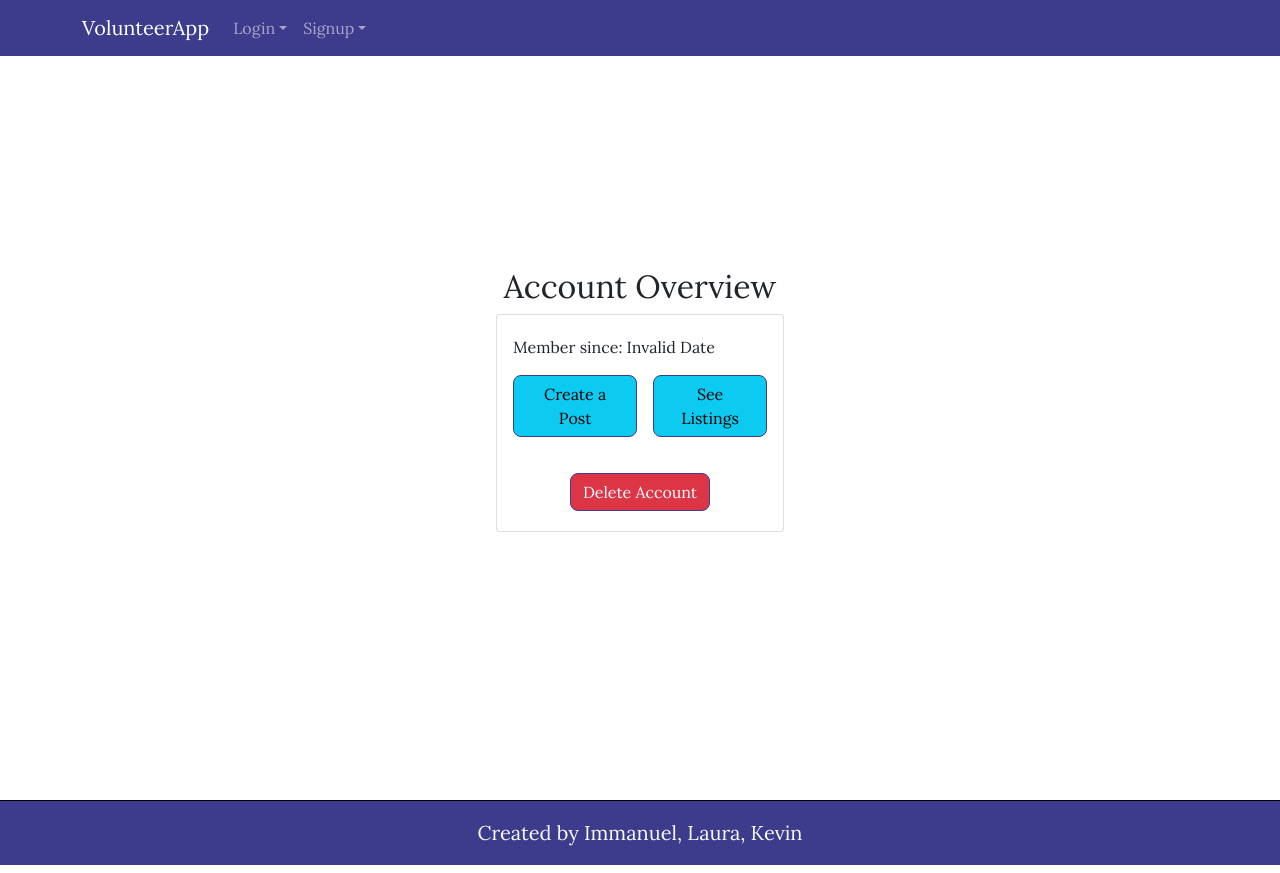
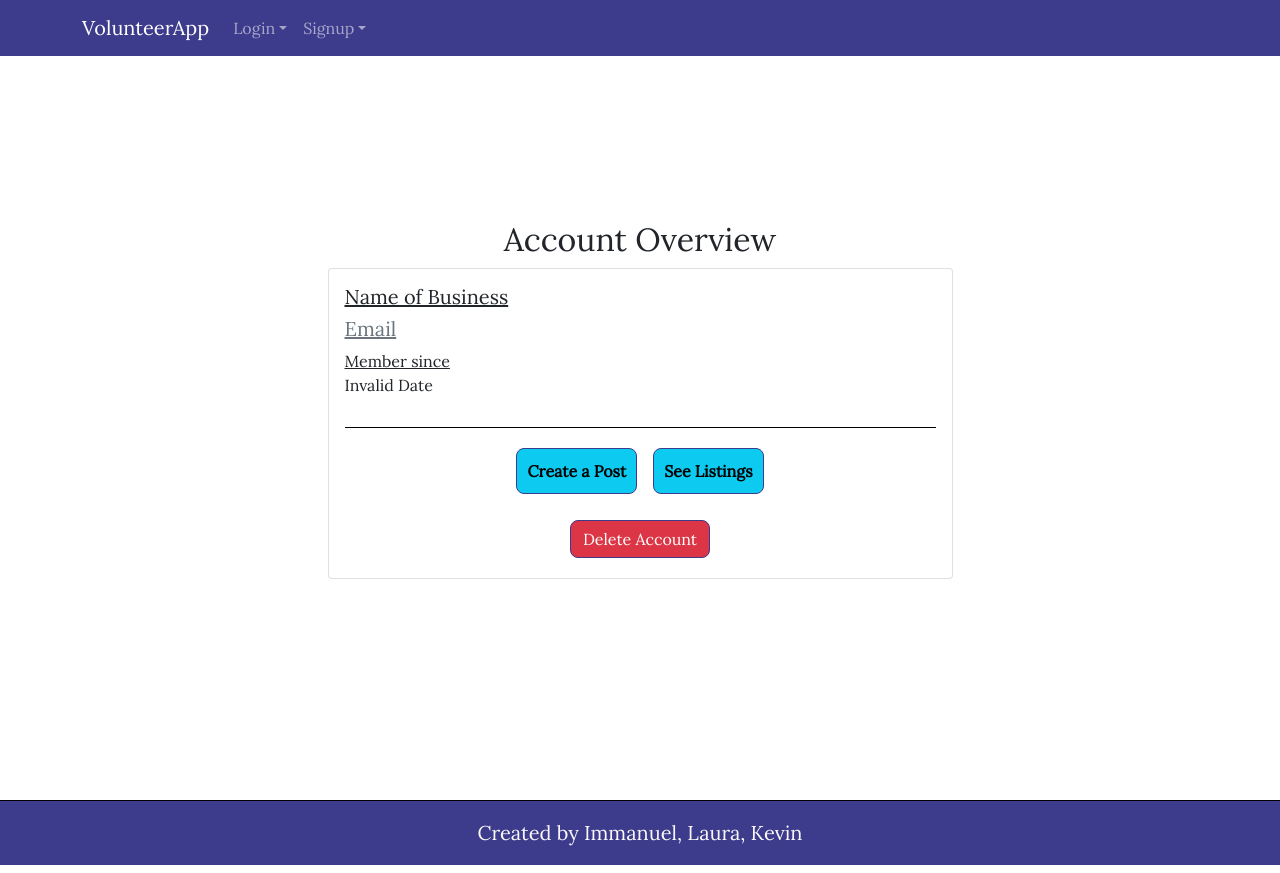
Before and after one commit to ImmanuelCurrah/VolunteerApp, a React (Create React App) app in the folder client/: page /account/business in a window 1280 px wide. Built offline with nearby package versions, Linux system fonts and the light colour scheme; no server answers.

Commit message:
styled the account cards on the user/business account page. The rest of page still needs styling

```diff
--- /dev/null
+++ b/client/src/components/Buttons/ButtonStyling/ButtonStyling.css
@@ -0,0 +1,5 @@
+.acct-btn {
+  color: rgb(0, 0, 0) !important;
+  font-weight: 600 !important;
+  padding: 10px !important;
+}
--- a/client/src/screens/accountPage/businessAccount/BusinessAccount.jsx
+++ b/client/src/screens/accountPage/businessAccount/BusinessAccount.jsx
@@ -7,7 +7,7 @@ import {
 } from '../../../services/apiConfigBusiness';
 import { Card } from 'react-bootstrap';
 import classes from './BusinessAccount.module.css';
-import DeleteButton from '../../../components/DeleteButton/DeleteButton';
+import DeleteButton from '../../../components/Buttons/DeleteButton/DeleteButton';
 import { toast } from 'react-toastify';
 
 export default function Account() {
@@ -53,21 +53,29 @@ export default function Account() {
     <Layout>
       <div className={classes.business}>
         <h2>Account Overview</h2>
-        <Card style={{ width: '18rem' }}>
+        <Card className={classes.card}>
           <Card.Body>
-            <Card.Title>{business.businessName}</Card.Title>
-            <Card.Subtitle className="mb-2 text-muted">
+            <Card.Title>
+              <span className={classes.titles}>Name of Business</span> <br />
+              {business.businessName}
+            </Card.Title>
+            <Card.Title className="mb-2 text-muted">
+              <span className={classes.titles}>Email</span> <br />
               {business.email}
-            </Card.Subtitle>
-            <Card.Text>{`Member since: ${date}`}</Card.Text>
+            </Card.Title>
+            <Card.Text>
+              <span className={classes.titles}>Member since</span>
+              <br />
+              {`${date}`}
+            </Card.Text>
             <div className={classes.accountButtons}>
               <Card.Link href="/create-post-business">
-                <button type="button" className="btn btn-info">
+                <button type="button" className="btn btn-info acct-btn">
                   Create a Post
                 </button>
               </Card.Link>
               <Card.Link href="/all-posts">
-                <button type="button" className="btn btn-info">
+                <button type="button" className="btn btn-info acct-btn">
                   See Listings
                 </button>
               </Card.Link>
--- a/client/src/screens/accountPage/businessAccount/BusinessAccount.module.css
+++ b/client/src/screens/accountPage/businessAccount/BusinessAccount.module.css
@@ -1,3 +1,8 @@
+.card {
+  width: 50% !important;
+  max-width: 625px !important;
+}
+
 .business {
   display: flex;
   flex-direction: column;
@@ -6,14 +11,22 @@
   min-height: 100vh;
 }
 
-.deleteBtn {
-  display: flex;
-  justify-content: center;
-  padding: 20px;
-}
-
 .accountButtons {
   display: flex;
   justify-content: center;
   align-items: center;
+  margin-top: 30px;
+  padding-top: 20px;
+  border-top: 1px solid #000;
 }
+
+.deleteBtn {
+  display: flex;
+  justify-content: center;
+  padding: 10px 0 20px;
+}
+
+.titles {
+  font-weight: 400;
+  text-decoration: underline;
+}
--- a/client/src/screens/accountPage/userAccount/UserAccount.jsx
+++ b/client/src/screens/accountPage/userAccount/UserAccount.jsx
@@ -5,9 +5,10 @@ import {
   findCurrentUserHandler,
   deleteUserHandler,
 } from '../../../services/apiConfigUser';
+import '../../../components/Buttons/ButtonStyling/ButtonStyling.css';
 import { Card } from 'react-bootstrap';
 import classes from './UserAccount.module.css';
-import DeleteButton from '../../../components/DeleteButton/DeleteButton';
+import DeleteButton from '../../../components/Buttons/DeleteButton/DeleteButton';
 import { toast } from 'react-toastify';
 
 export default function Account() {
@@ -51,23 +52,33 @@ export default function Account() {
     <Layout>
       <div className={classes.user}>
         <h2>Account Overview</h2>
-        <div className={classes.accountContainer}>
-          <Card>
+
+        <Card className={classes.card}>
           <Card.Body>
-              <Card.Title>{user.userName}</Card.Title>
-              <Card.Subtitle className="mb-2 text-muted">{`${user.firstName} ${user.lastName}`}</Card.Subtitle>
-              <Card.Subtitle className="mb-2 text-muted">
+            <Card.Title>
+              <span className={classes.titles}>User Name</span> <br />
+              {user.userName}
+            </Card.Title>
+            <Card.Title className="mb-2 text-muted">
+              <span className={classes.titles}>Name</span> <br />
+              {`${user.firstName} ${user.lastName}`}
+            </Card.Title>
+            <Card.Title className="mb-2 text-muted">
+              <span className={classes.titles}>Email</span> <br />
               {user.email}
-              </Card.Subtitle>
-              <Card.Text>{`Member since: ${date}`}</Card.Text>
+            </Card.Title>
+            <Card.Text>
+              <span className={classes.titles}>Member Since</span> <br />
+              {`${date}`}
+            </Card.Text>
             <div className={classes.accountButtons}>
               <Card.Link href="/all-posts">
-                  <button type="button" className="btn btn-info">
+                <button type="button" className="btn btn-info acct-btn">
                   See All Postings
                 </button>
               </Card.Link>
               <Card.Link href="/">
-                  <button type="button" className="btn btn-info">
+                <button type="button" className="btn btn-info acct-btn">
                   Home Page
                 </button>
               </Card.Link>
@@ -78,7 +89,6 @@ export default function Account() {
           </div>
         </Card>
       </div>
-      </div>
     </Layout>
   );
 }
--- a/client/src/screens/accountPage/userAccount/UserAccount.module.css
+++ b/client/src/screens/accountPage/userAccount/UserAccount.module.css
@@ -1,3 +1,8 @@
+.card {
+  width: 50% !important;
+  max-width: 625px !important;
+}
+
 .user {
   display: flex;
   flex-direction: column;
@@ -6,14 +11,23 @@
   min-height: 100vh;
 }
 
+.accountButtons {
+  display: flex;
+  justify-content: center;
+  align-items: center;
+  margin-top: 30px;
+  padding-top: 20px;
+  border-top: 1px solid #000;
+}
+
 .deleteBtn {
   display: flex;
   justify-content: center;
   padding: 20px;
 }
 
-.accountButtons {
-  display: flex;
-  justify-content: center;
-  align-items: center;
+.titles {
+  font-weight: 400;
+  text-decoration: underline;
+  color: #000 !important;
 }
```
Also changed, not shown: client/src/components/Buttons/DeleteButton/DeleteButton.jsx (renamed from client/src/components/DeleteButton/DeleteButton.jsx). Lines whose indentation alone changed are shown as unchanged.
